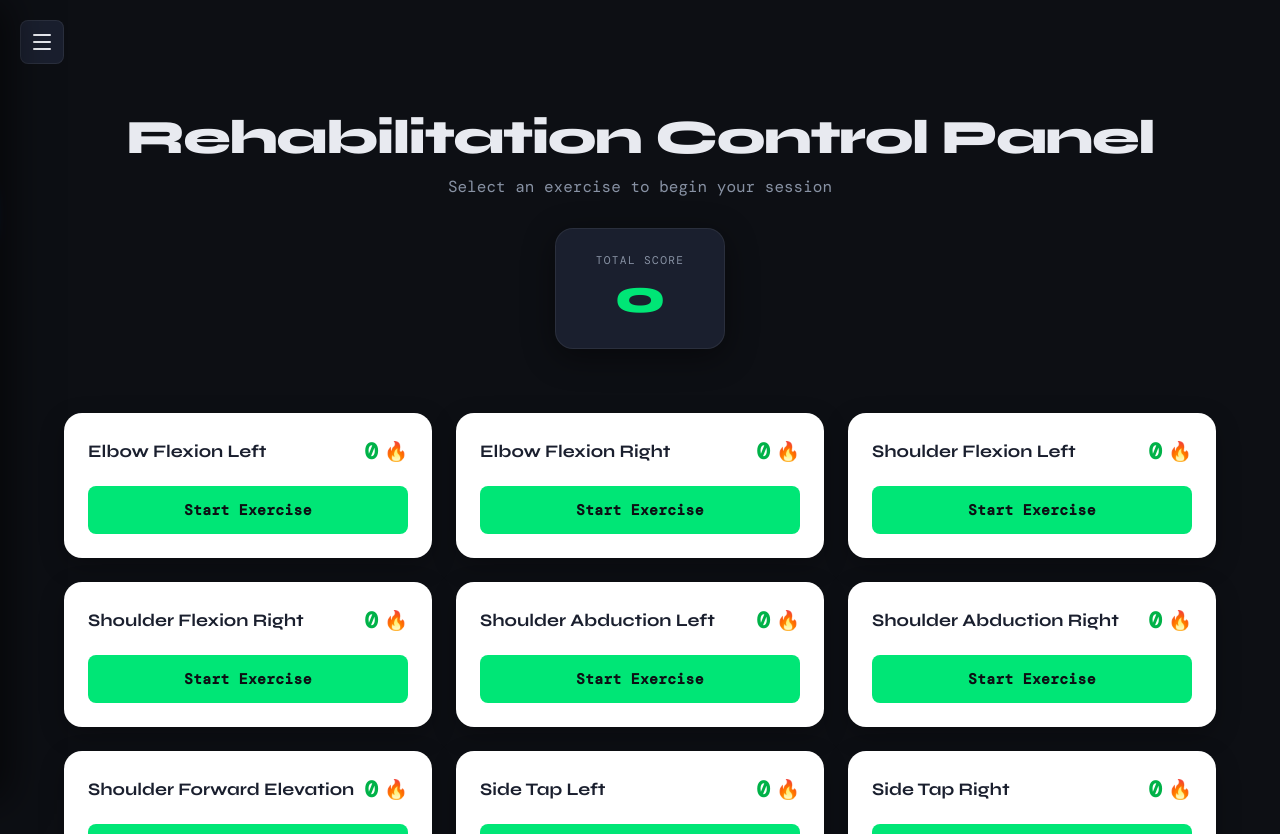
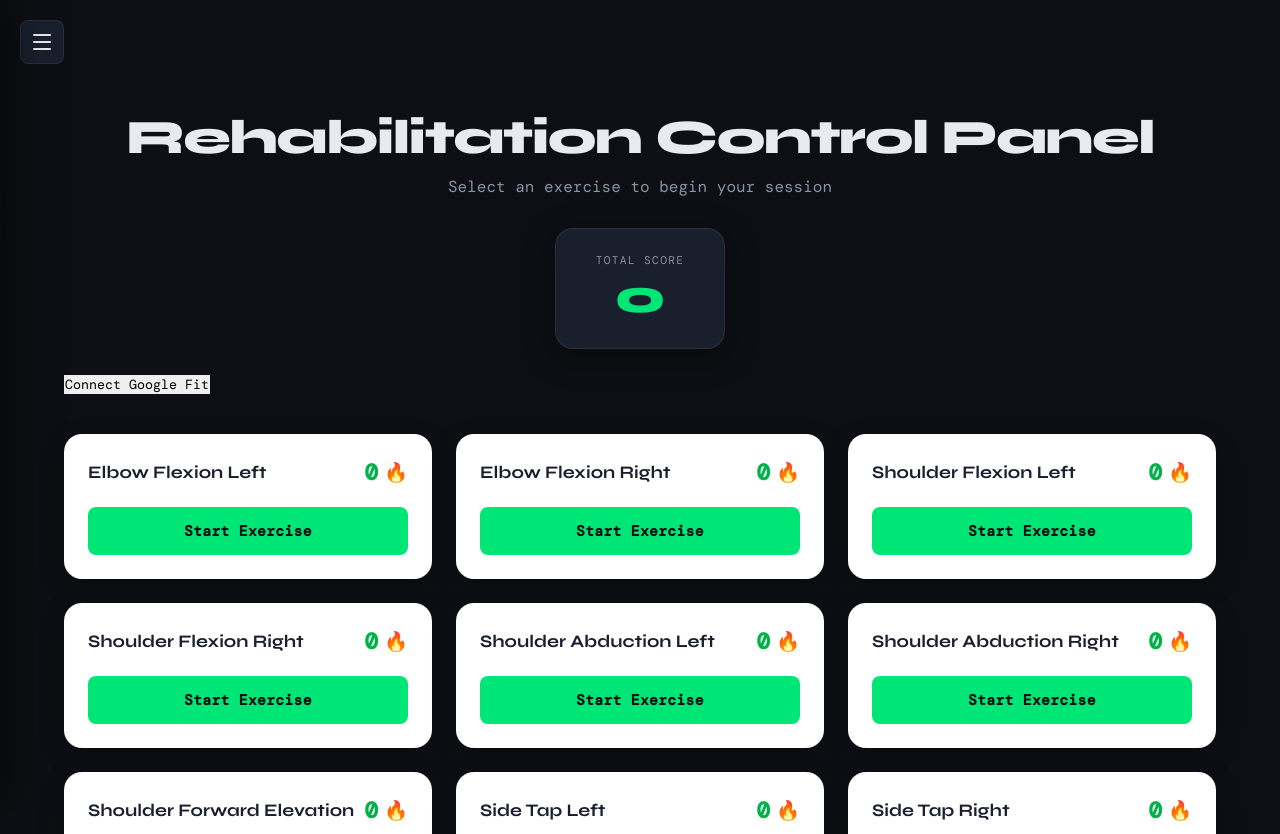
Before and after one commit to Abdulhanan-web/AI-Physiotherapist-web, a React app in the folder frontend/: page / in a window 1280 px wide. Shown: the top 834 px of the page. Built offline with nearby package versions, Linux system fonts and the light colour scheme; no server answers; sample sign-in values are in the browser's storage; the HTML template or start-up script is replaced by a standard one; a web font is replaced by a local one.

Commit message:
added google fitness api

```diff
--- a/frontend/package.json
+++ b/frontend/package.json
@@ -13,7 +13,7 @@
     "@mediapipe/camera_utils": "^0.3.1675466862",
     "@mediapipe/drawing_utils": "^0.3.1675466124",
     "@mediapipe/pose": "^0.5.1675469404",
-    "@react-oauth/google": "^0.13.4",
+    "@react-oauth/google": "^0.13.5",
     "react": "^19.2.0",
     "react-dom": "^19.2.0",
     "react-router-dom": "^7.13.1",
--- a/frontend/src/App.jsx
+++ b/frontend/src/App.jsx
@@ -16,6 +16,8 @@ import NutritionPlan     from "./pages/NutritionPlan";
 import { AuthProvider, useAuth } from "./context/AuthContext";
 
 const GOOGLE_CLIENT_ID = import.meta.env.VITE_GOOGLE_CLIENT_ID;
+
+console.log("Google Client ID:", GOOGLE_CLIENT_ID);
 
 const ProtectedRoute = ({ children }) => {
   const { token } = useAuth();
--- a/frontend/src/pages/Dashboard.jsx
+++ b/frontend/src/pages/Dashboard.jsx
@@ -3,6 +3,7 @@ import React, { useState, useEffect } from "react";
 import { useNavigate } from "react-router-dom";
 import { useAuth } from "../context/AuthContext";
 import { specialtyPrograms } from "../data/specialtyPrograms";
+import GoogleFitConnect from "./GoogleFitConnect";
 import AppSidebar from "../components/AppSidebar";
 
 const exercises = [
@@ -95,6 +96,7 @@ const Dashboard = () => {
             </div>
           </div>
         </header>
+        <GoogleFitConnect />
 
         {/* Exercise Grid */}
         <section style={{ marginTop: 40 }}>
--- /dev/null
+++ b/frontend/src/pages/GoogleFitConnect.jsx
@@ -0,0 +1,43 @@
+// pages/GoogleFitConnect.jsx
+import { useGoogleLogin } from "@react-oauth/google";
+
+const GoogleFitConnect = () => {
+
+  const connectGoogleFit = useGoogleLogin({
+    scope:
+      "https://www.googleapis.com/auth/fitness.activity.read " +
+      "https://www.googleapis.com/auth/fitness.body.read " +
+      "https://www.googleapis.com/auth/fitness.heart_rate.read " +
+      "openid profile email",
+
+    prompt: "consent",
+
+    onSuccess: async (tokenResponse) => {
+      const res = await fetch("http://localhost:8000/google-fit/connect", {
+        method: "POST",
+        headers: {
+          "Content-Type": "application/json",
+          Authorization: `Bearer ${localStorage.getItem("token")}`
+        },
+        body: JSON.stringify({
+          access_token: tokenResponse.access_token
+        })
+      });
+
+      const data = await res.json();
+      console.log(data);
+    },
+
+    onError: () => {
+      console.log("Google Fit connection failed");
+    }
+  });
+
+  return (
+    <button onClick={() => connectGoogleFit()}>
+      Connect Google Fit
+    </button>
+  );
+};
+
+export default GoogleFitConnect;
```
Also changed, not shown: 1 other file (tests, documents, lock files or other folders).
